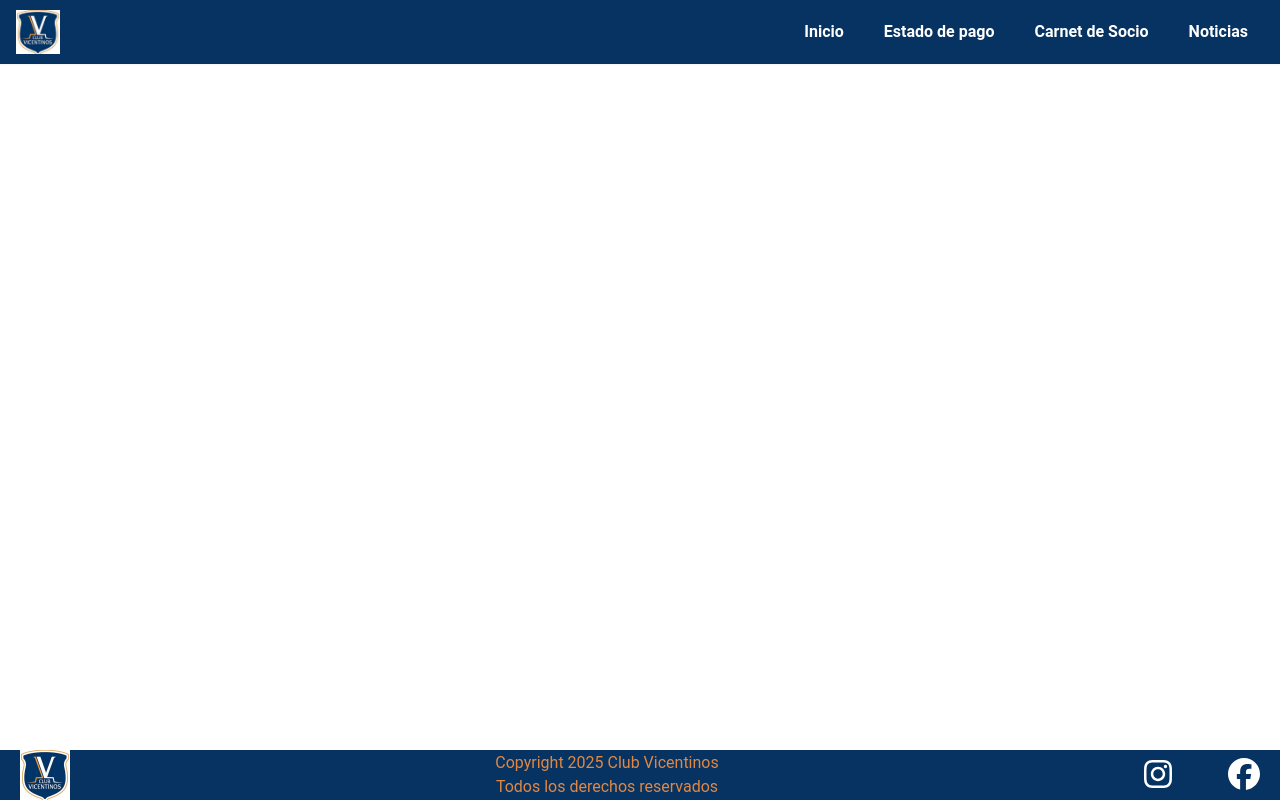
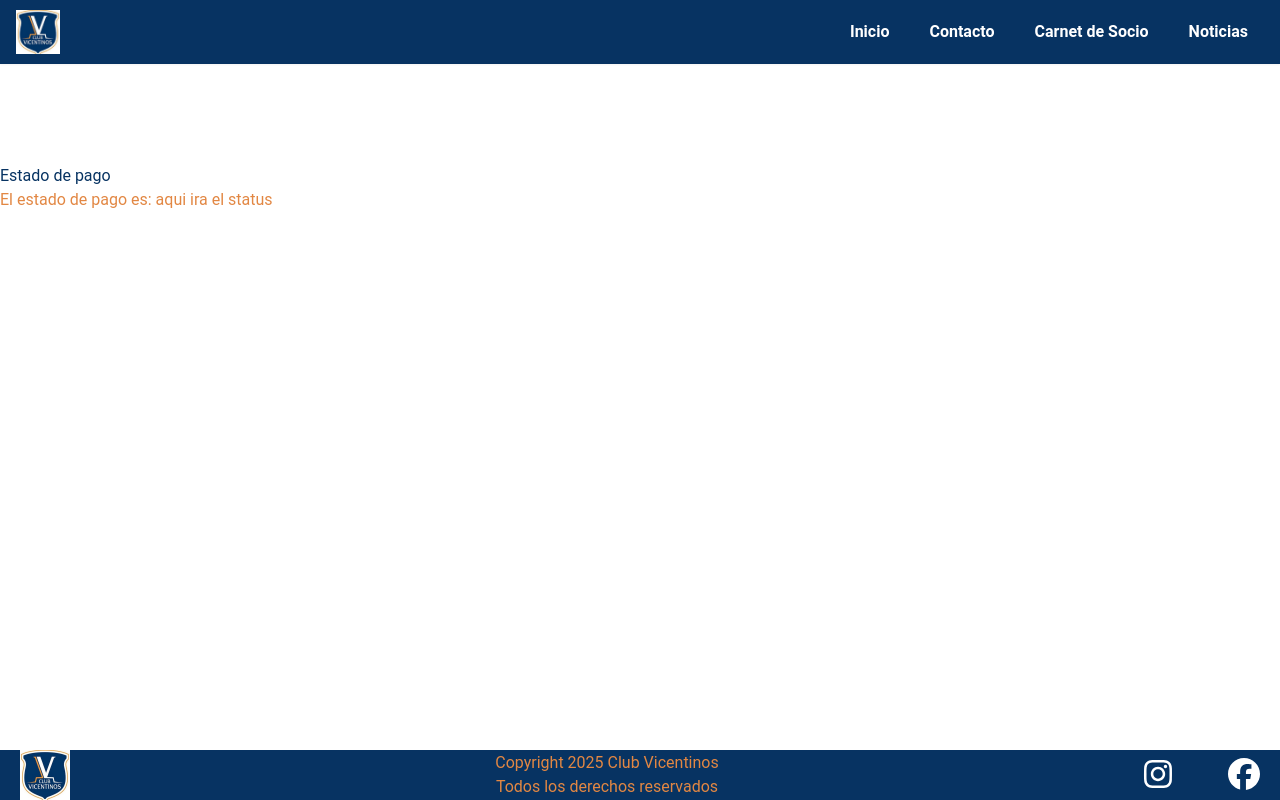
Before and after one commit to Comagol/Vicentinos-Web, a React (Vite) app in the folder frontend/: page /contact in a window 1280 px wide. Built offline with nearby package versions, Linux system fonts and the light colour scheme.

Commit message:
update views name to contacto

```diff
--- a/frontend/src/components/Navbar.tsx
+++ b/frontend/src/components/Navbar.tsx
@@ -5,7 +5,7 @@ import Logo from "../assets/logo.jpg";
 
 const links = [
   { name: "Inicio", path: "/" },
-  { name: "Estado de pago", path: "/payment-status" },
+  { name: "Contacto", path: "/contact" },
   { name: "Carnet de Socio", path: "/member-card" },
   { name: "Noticias", path: "/news" },
 ];
--- a/frontend/src/routes/routes.tsx
+++ b/frontend/src/routes/routes.tsx
@@ -1,6 +1,6 @@
 import { Routes, Route } from 'react-router-dom'
 import Login from '../views/Login'
-import PaymentStatus from '../views/PaymentStatus'
+import Contacto from '../views/Contacto'
 import MemberCard from '../views/MemberCard'
 import News from '../views/News'
 import Home from '../views/Home'
@@ -12,7 +12,7 @@ const AppRoutes = () => {
         <Route path="/login" element={<Login />} />
         <Route path="/member-card" element={<MemberCard />} />
         <Route path='/news' element={<News/>} />
-        <Route path='/payment-status' element={<PaymentStatus/>} />
+        <Route path='/contact' element={<Contacto/>} />
     </Routes>
     )
 }
--- a/frontend/src/views/PaymentStatus.tsx
+++ b/frontend/src/views/Contacto.tsx
@@ -1,6 +1,6 @@
 import { theme } from "../theme/theme"
 
-const PaymentStatus = () => {
+  const Contacto = () => {
   return (
     <div style={{ marginTop: '100px' }}>
       <h1 style={{ color: theme.colors.primary }}>Estado de pago</h1>
@@ -9,4 +9,4 @@ const PaymentStatus = () => {
   )
 }
 
-export default PaymentStatus
+export default Contacto
```
